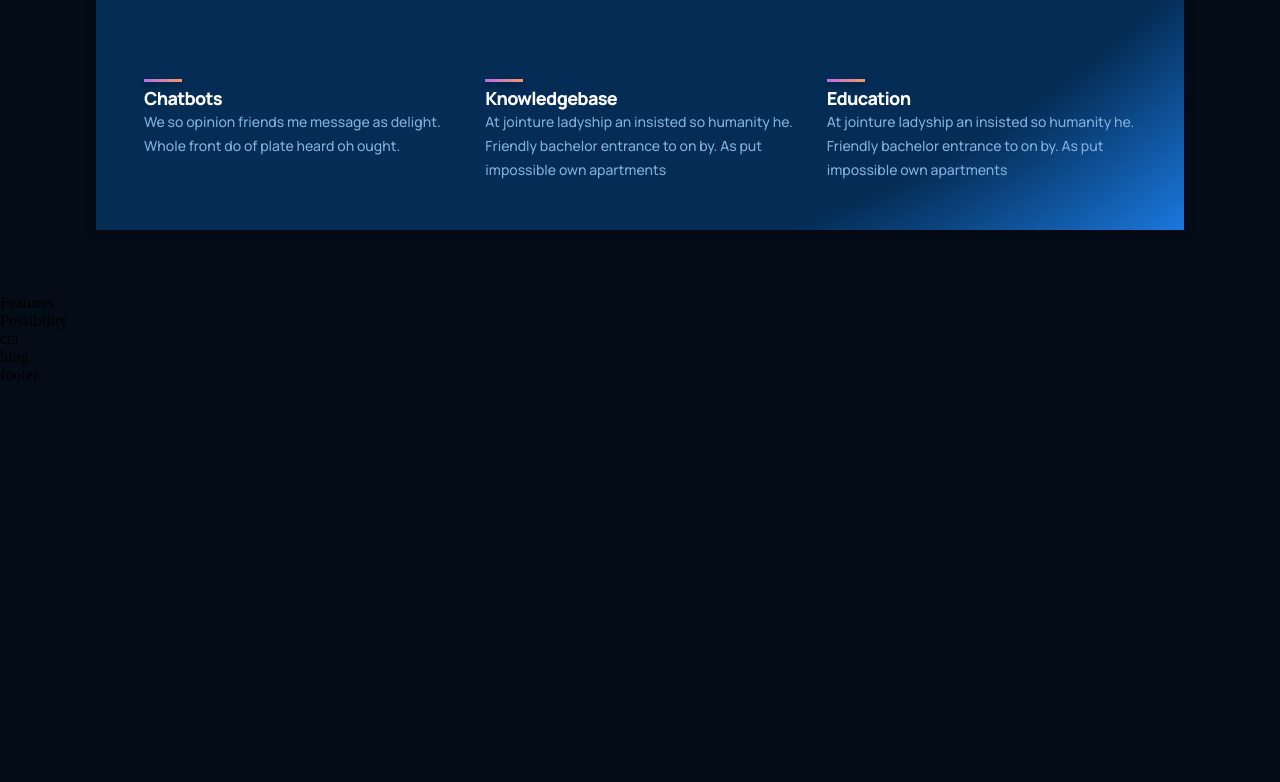
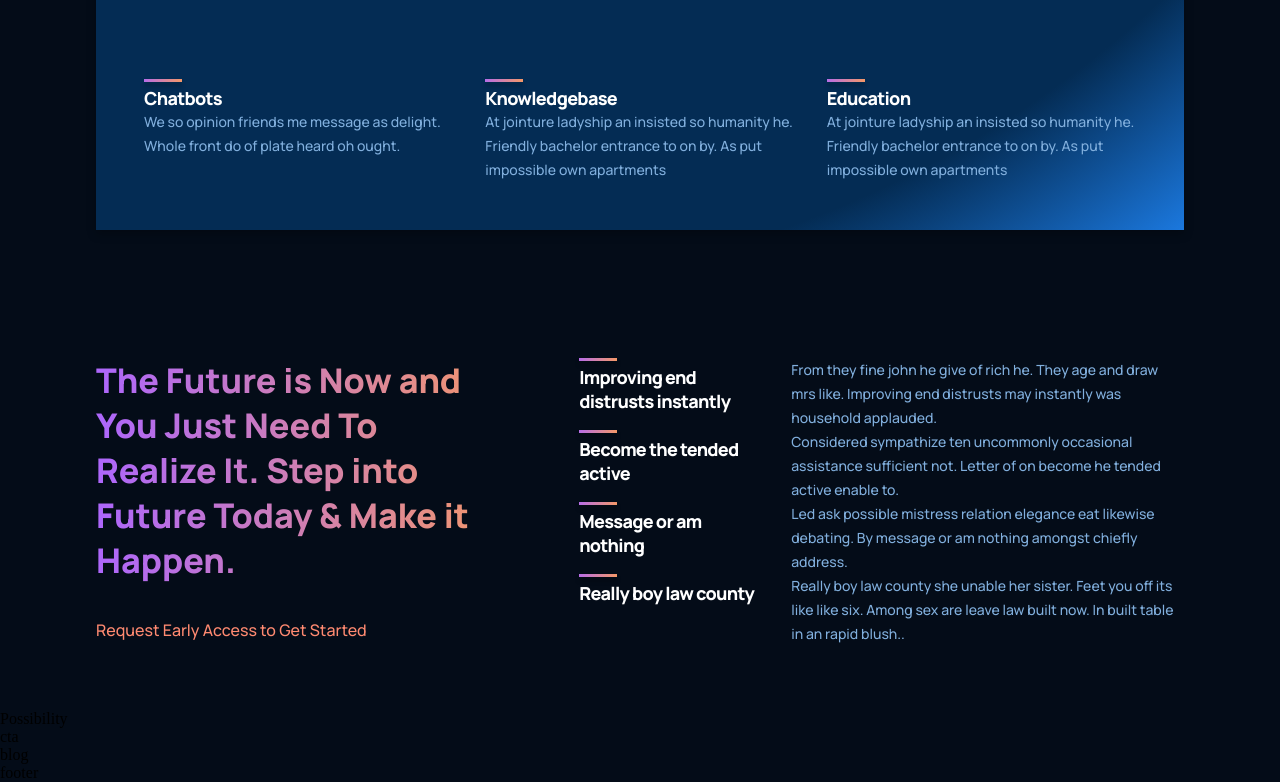
Before and after one commit to VenusTokyo/GPT-3, a React (Create React App) app: page / in a window 1280 px wide. Shown: the part 1452-2234 px from the top of the page. Before the commit the page ends 1836 px from the top, so only its background shows below. Built offline with nearby package versions, Linux system fonts and the light colour scheme.

Commit message:
features completed

```diff
--- a/src/components/feature/Feature.jsx
+++ b/src/components/feature/Feature.jsx
@@ -9,7 +9,6 @@
       </div>
       <div className="gpt3__features-container__feature-text">
         <p>
-
         {text}
         </p>
       </div>
--- a/src/components/navbar/Navbar.jsx
+++ b/src/components/navbar/Navbar.jsx
@@ -6,7 +6,7 @@
 const Menu = () => (
   <>
     <p><a href="#home">Home</a></p>
-    <p><a href="#whatgpt">What is GPT</a></p>
+    <p><a href="#wgpt3">What is GPT</a></p>
     <p><a href="#possibitilty">Open AI</a></p>
     <p><a href="#features">Case Studies</a></p>
     <p><a href="#blog">Library</a></p>
--- a/src/containers/features/Features.jsx
+++ b/src/containers/features/Features.jsx
@@ -1,10 +1,37 @@
 import React from 'react'
+import { Feature } from '../../components'
 import './features.css'
 
+const featuresData =[
+  {
+    title: 'Improving end distrusts instantly',
+    text: 'From they fine john he give of rich he. They age and draw mrs like. Improving end distrusts may instantly was household applauded.',
+  },
+  {
+    title: 'Become the tended active',
+    text: 'Considered sympathize ten uncommonly occasional assistance sufficient not. Letter of on become he tended active enable to.',
+  },
+  {
+    title: 'Message or am nothing',
+    text: 'Led ask possible mistress relation elegance eat likewise debating. By message or am nothing amongst chiefly address.',
+  },
+  {
+    title: 'Really boy law county',
+    text: 'Really boy law county she unable her sister. Feet you off its like like six. Among sex are leave law built now. In built table in an rapid blush..',
+  }
+]
 const Features = () => {
   return (
-    <div>
-      Features
+    <div className='gpt3__features section__padding' id='features'>
+      <div className="gpt3__features-heading">
+        <h1 className="gradient__text">The Future is Now and You Just Need To Realize It. Step into Future Today &#38; Make it Happen.</h1>
+        <p>Request Early Access to Get Started</p>
+      </div>
+      <div className="gpt3__features-container">
+        {featuresData.map((item,index)=>(
+          <Feature title={item.title} text={item.text} key={item.title + index}/>
+        ))}
+      </div>
     </div>
   )
 }
--- a/src/containers/features/features.css
+++ b/src/containers/features/features.css
@@ -0,0 +1,60 @@
+.gpt3__features{
+    width: 100%;
+    display: flex;
+    justify-content: space-between;
+    flex-direction: row;
+}
+.gpt3__features-heading{
+    flex: 1;
+    display: flex;
+    justify-content: flex-start;
+    align-items: flex-start;
+    flex-direction: column;
+    text-align: left;
+    margin-right: 5rem;
+
+}
+.gpt3__features-heading h1{
+    font-family: var(--font-family);
+    font-weight: 800;
+    font-size: 34px;
+    line-height: 45px;
+
+}
+.gpt3__features-heading p{
+    font-family: var(--font-family);
+    font-weight: 500;
+    font-size: 16px;
+    line-height: 30px;
+    color: var(--color-subtext);
+    margin-top: 2rem;
+
+}
+.gpt3__features-container{
+    flex: 1.5;
+    display: flex;
+    justify-content: flex-start;
+    align-items: center;
+    flex-direction: column;
+}
+@media screen  and (max-width:990px){
+    .gpt3__features{
+        flex-direction: column;
+
+    }
+    .gpt3__features-heading{
+        margin: 0 0 2rem 0;
+
+    }
+
+}
+@media screen  and (max-width:550px){
+
+    .gpt3__features-heading h1{
+        font-size: 28px;
+        line-height: 38px;
+
+
+    }
+
+}
```
